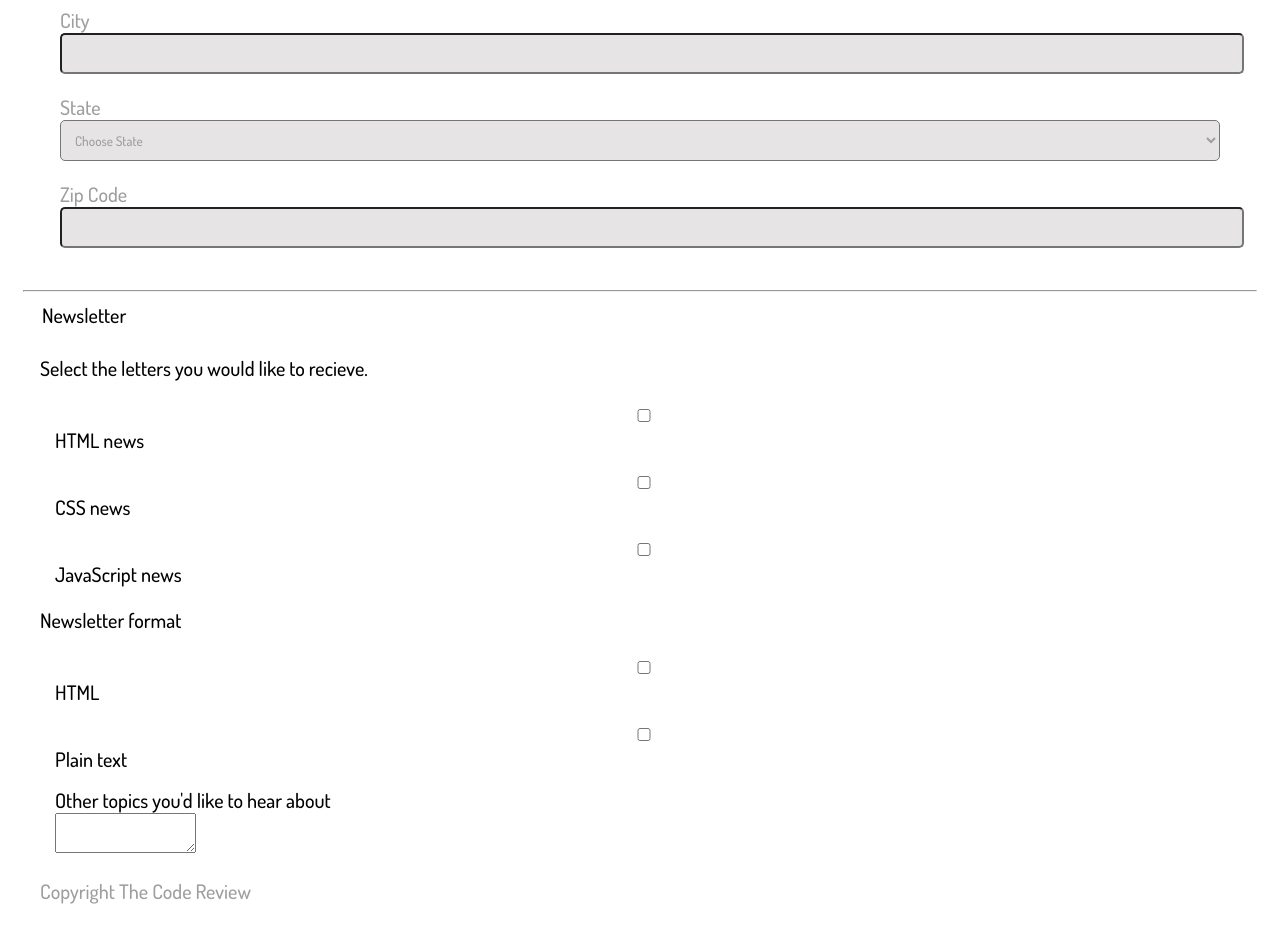
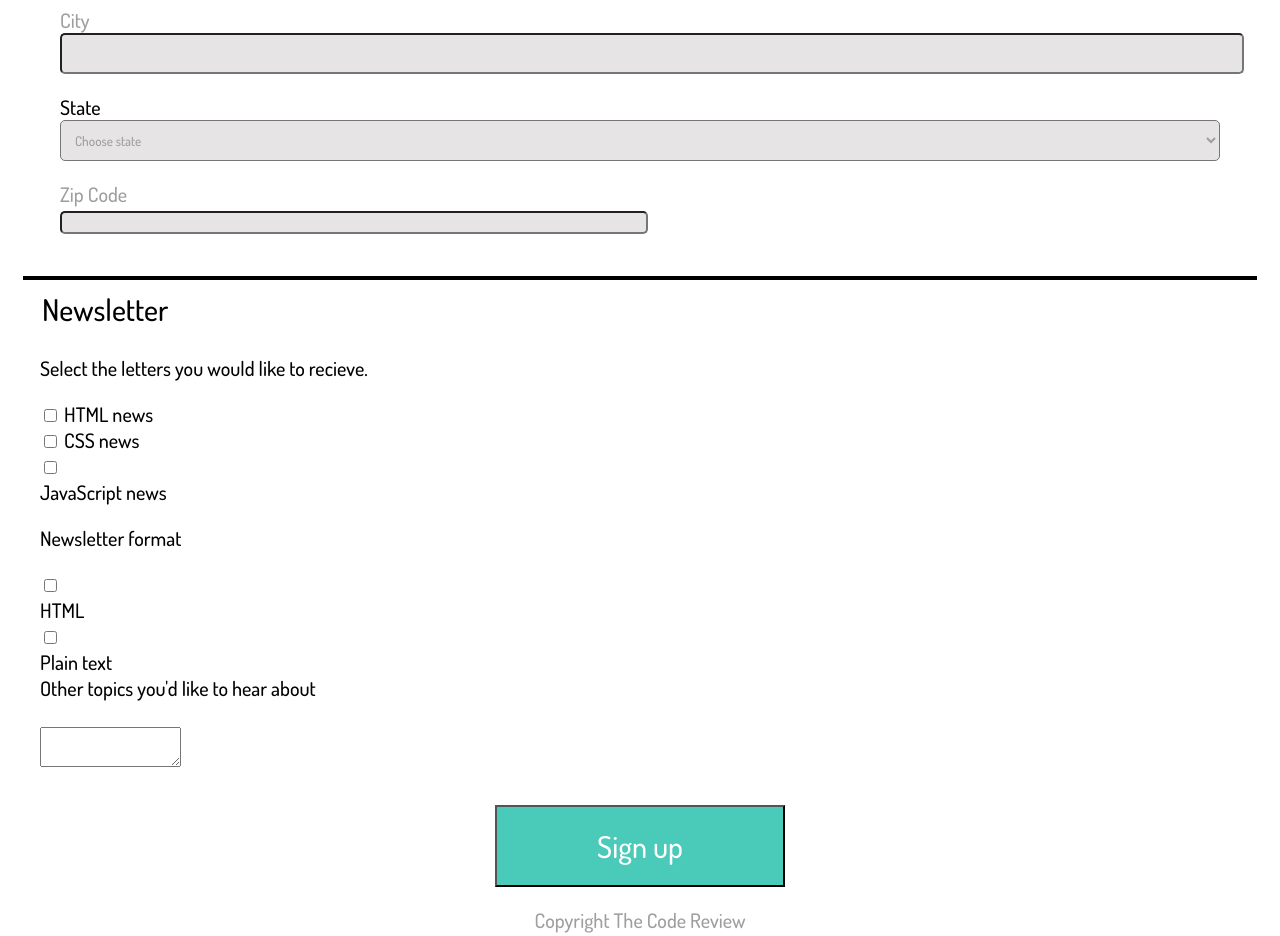
Before and after one commit to Biglipthompson/Html-loginForms-page, a plain HTML site: page index.html in a window 1280 px wide. Shown: the part 660-1596 px from the top of the page. Drawn offline with Linux system fonts and the light colour scheme.

```diff
--- a/index.html
+++ b/index.html
@@ -25,96 +25,97 @@
 
             <div class="spacing">
             <label for="name" class="gray-p">Full Name</label>
-            <input type="text" id="name" name="user_name" placeholder="Required" class="required" required><br>
+            <input type="text" id="name" name="user_name" placeholder="Required" class="required top-half-inputs" required><br>
             </div>
 
             <div class="spacing">
             <label for="email" class="gray-p">Email Address</label>
-            <input type="email" id="email" name="user_email" placeholder="Required" class="required" required><br>
+            <input type="email" id="email" name="user_email" placeholder="Required" class="required top-half-inputs" required><br>
             </div>
 
             <div class="spacing">
             <label for="phone" class="gray-p">Phone Number</label>
-            <input type="tel" id="phone" name="phone"><br>
+            <input type="tel" id="phone" name="phone" class="top-half-inputs"><br>
             </div>
 
             <div class="spacing">
             <label for="text" class="gray-p">Street Address</label><br>
-            <input type="address" id="text" name="stree_address"><br>
+            <input type="address" id="text" name="stree_address" class="top-half-inputs"><br>
             </div>
 
             <div class="spacing">
             <label for="city" class="gray-p">City</label><br>
-            <input type="city" id="city" name="city"><br>
+            <input type="city" id="city" name="city" class="top-half-inputs"><br>
             </div>
 
             <div class="spacing">
-            <label for="state" class="gray-p">State</label><br>
-            <select name="state" id="state" class="gray-p"><br>
-            <option name="state" id="state" class="gray-p">Choose State</option>
-            <option value="North Carolina">North Carolina</option>
+            <label for="state">State</label><br>
+            <select id="state" name= user_state class="gray-p top-half-inputs"><br>
+            <option id="state" name="choose_state">Choose state</option>
+            <option value="North_Carolina">North Carolina</option>
             <option value="South Carolina">South Carolina</option>
             <option value="Georgia">Georgia</option>
-            <option value="Florida">Florida</option>
             </select>
             </div>
 
 
             <div class="spacing">
             <label for="zip" class="gray-p">Zip Code</label><br>
-            <input type="text" id="zip" name="text">
+            <input type="text" id="zip" name="text" class="zip">
             </div>
     </fieldset>
 
 
-        <hr>
+        <hr class="third-hr">
 
       <fieldset class="second-field">
             <legend class="news">Newsletter</legend>
 
-            <p> Select the letters you would like to recieve.</p>
+        <p> Select the letters you would like to recieve.</p>
 
-            <div class="spacing-2">
-            <input type="checkbox" name="html_news" id="html_news"><br>
+            <div class="">
+            <input type="checkbox"  id="html_news">
             <label for="html_news">HTML news</label>
             </div>
 
-            <div class="spacing-2">
-            <input type="checkbox" name="css_news" id="css_news"><br>
+            <div class="">
+            <input type="checkbox" name="css_news" id="css_news">
             <label for="css_news">CSS news</label>
             </div>
 
 
-            <div class="spacing-2">
-            <input type="checkbox" name="javascript_news" id="javascript_news"><br>
+            <div class="">
+            <input type="checkbox" id="javascript_news" name="javascript_news" ><br>
             <label for="javascript_news">JavaScript news</label>
-            </div>
+
 
             <p class="news-form">Newsletter format</p>
 
-            <div class="spacing-2">
+            <div class="">
             <input type="checkbox" name="html"><br>
             <label for="html">HTML</label>
             </div>
 
-            <div class="spacing-2">
+            <div class="">
             <input type="checkbox" name="plain_text"><br>
             <label for="plain_text">Plain text</label>
             </div>
 
-            <div class="spacing-2">
+            <div class="">
             <label>Other topics you'd like to hear about</label>
+            <br>
             <br>
             <textarea id="bio" name="user_bio"></textarea><br>
             </div>
 
 
 
-            <p class="gray-p">Copyright The Code Review</p>
+
             </div>
     </fieldset>
 
     <button type="submit" class="submit">Sign up</button>
+    <p class="gray-p">Copyright The Code Review</p>
 
     </form>
     </body>
--- a/styles.css
+++ b/styles.css
@@ -31,6 +31,10 @@
 .second-hr{
     border: solid rgb(27, 65, 114) 2px;
 }
+.third-hr{
+    border: solid black 2px;
+}
+
 .first-leg{
     text-align: left;
     font-size: 30px;
@@ -45,7 +49,7 @@
     text-align: left;
 }
 
-input{
+.top-half-inputs{
     width: 100%;
     padding: 10px;
     border-radius: 5px;
@@ -60,6 +64,13 @@ select{
 
 }
 
+
+.zip{
+    width: 50%;
+    border-radius: 5px;
+    background-color: rgb(230, 228, 228);
+}
+
 .spacing{
     margin: 20px;
     text-align: left;
@@ -67,7 +78,7 @@ select{
 }
 
 .spacing-2{
-    margin: 15px;
+    margin: 10px;
     text-align: left;
 }
 
@@ -78,6 +89,7 @@ body {
 
 .news{
     text-align: left;
+    font-size: 30px;
 }
 
 .news-form{
```
